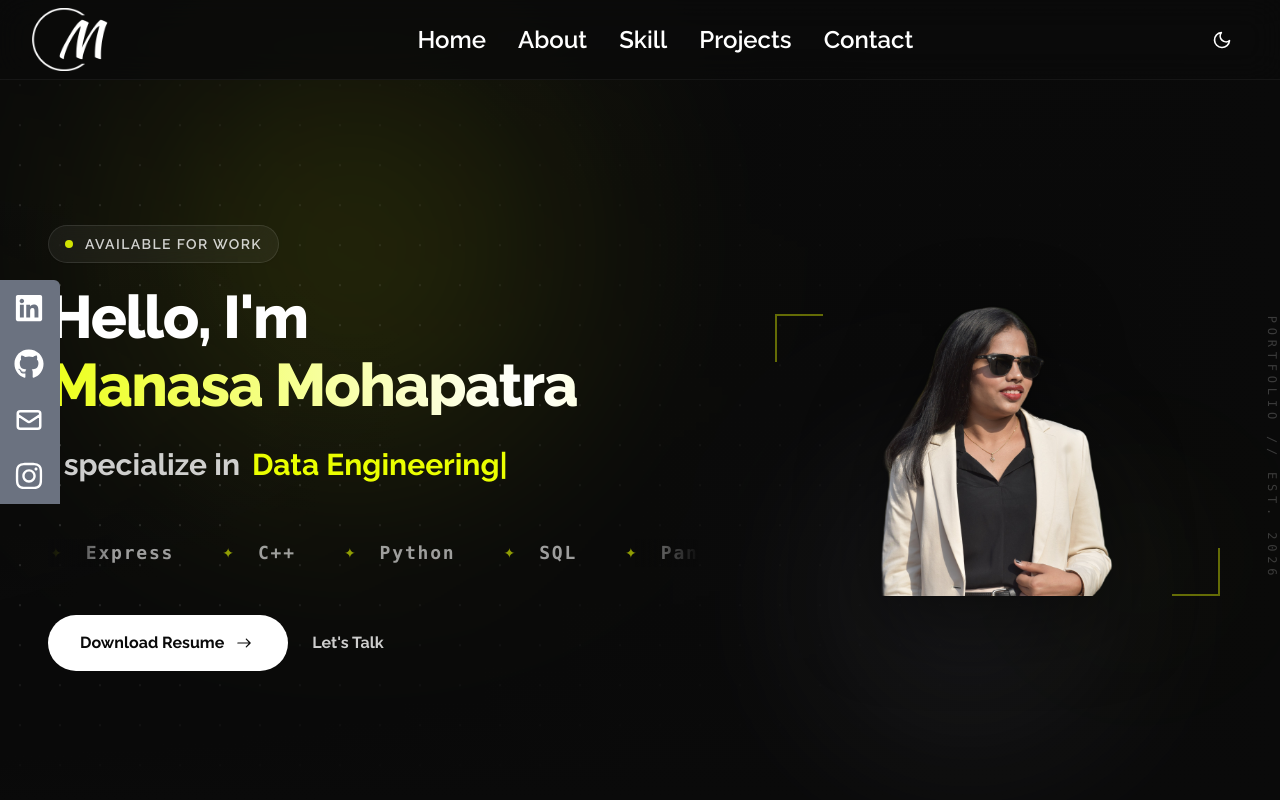
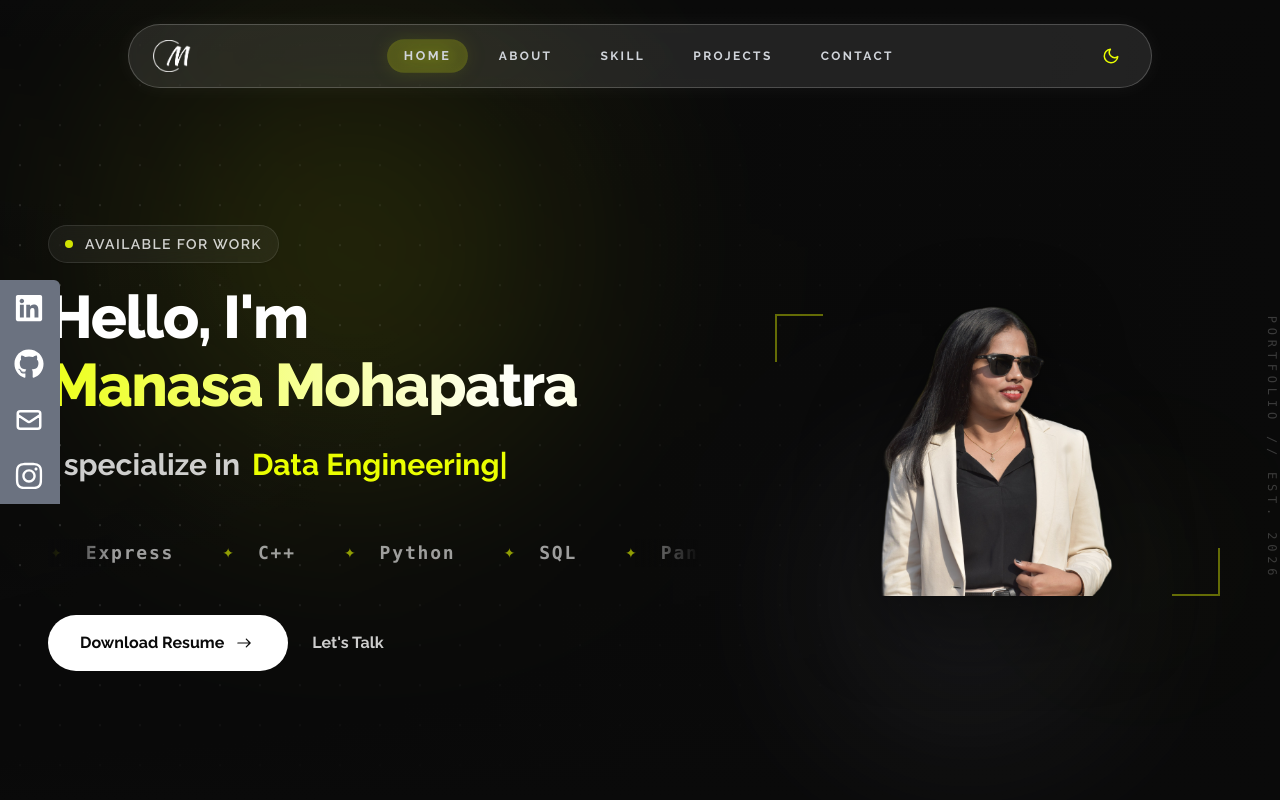
Before and after one commit to Manasamohapatra1/My_Portfolio, a React (Create React App) app: page / in a window 1280 px wide. Shown: the top 800 px of the page. Built offline with nearby package versions, Linux system fonts and the light colour scheme.

Commit message:
Refined Navbar styling, scrolling offsets, and updated email address

```diff
--- a/src/components/ContactMe.jsx
+++ b/src/components/ContactMe.jsx
@@ -4,7 +4,7 @@ import { FaEnvelope, FaMapMarkerAlt, FaPaperPlane } from "react-icons/fa";
 
 const Contact = () => {
   return (
-    <section name="contact" className="relative w-full min-h-screen flex flex-col justify-center px-6 md:px-12 overflow-hidden py-28">
+    <section name="contact" className="relative w-full min-h-screen flex flex-col justify-center px-6 md:px-12 overflow-hidden pt-24 pb-8">
 
       {/* Background Ambience */}
       <div className="absolute top-[10%] left-[10%] w-[300px] h-[300px] bg-yellow-400/5 dark:bg-[#eaff00]/5 rounded-full blur-[120px] pointer-events-none z-0"></div>
@@ -13,7 +13,7 @@ const Contact = () => {
       <div className="max-w-7xl mx-auto w-full relative z-10 flex flex-col lg:flex-row gap-12 lg:gap-20 items-center lg:items-stretch">
 
         {/* Left Column: Header & Info */}
-        <div className="w-full lg:w-1/2 flex flex-col justify-center">
+        <div className="w-full lg:w-1/2 flex flex-col justify-start">
           <motion.div
             initial={{ opacity: 0, x: -30 }}
             whileInView={{ opacity: 1, x: 0 }}
@@ -42,7 +42,7 @@ const Contact = () => {
                 </div>
                 <div>
                   <p className="text-xs font-mono text-gray-500 dark:text-gray-400 uppercase tracking-wider mb-1">Email</p>
-                  <p className="text-sm font-bold text-[#0a0a0a] dark:text-white">manasamohapatra.2001@gmail.com</p>
+                  <p className="text-sm font-bold text-[#0a0a0a] dark:text-white">mohapatramanasa1@gmail.com</p>
                 </div>
               </div>
               <div className="flex items-center gap-4 group cursor-default">
@@ -65,7 +65,7 @@ const Contact = () => {
             whileInView={{ opacity: 1, x: 0 }}
             viewport={{ once: true }}
             transition={{ duration: 0.6, delay: 0.2 }}
-            className="bg-white/60 dark:bg-[#111827]/60 backdrop-blur-xl p-8 lg:p-10 rounded-3xl border border-gray-100 dark:border-white/5 shadow-[0_8px_30px_rgb(0,0,0,0.04)] dark:shadow-[0_8px_30px_rgb(0,0,0,0.12)] w-full relative"
+            className="bg-white/60 dark:bg-[#111827]/60 backdrop-blur-xl p-6 lg:p-8 rounded-3xl border border-gray-100 dark:border-white/5 shadow-[0_8px_30px_rgb(0,0,0,0.04)] dark:shadow-[0_8px_30px_rgb(0,0,0,0.12)] w-full max-w-lg mx-auto relative"
           >
             {/* Inner Glow */}
             <div className="absolute inset-0 bg-gradient-to-br from-yellow-400/5 to-transparent dark:from-[#eaff00]/5 rounded-3xl pointer-events-none"></div>
@@ -73,44 +73,44 @@ const Contact = () => {
             <form
               action="https://getform.io/f/460c4e2e-ea53-4745-a6a5-a355d18d3b28"
               method="POST"
-              className="relative z-10 flex flex-col gap-6"
+              className="relative z-10 flex flex-col gap-4"
             >
-              <div className="flex flex-col gap-2">
+              <div className="flex flex-col gap-1.5">
                 <label className="text-[10px] md:text-xs font-bold text-[#0a0a0a]/80 dark:text-[#ffffff]/80 uppercase tracking-wider">Your Name</label>
                 <input
                   type="text"
                   name="name"
                   placeholder="John Doe"
                   required
-                  className="w-full bg-gray-50/50 dark:bg-[#0a0a0a]/50 text-[#0a0a0a] dark:text-white p-3.5 md:p-4 text-sm md:text-base rounded-xl border border-gray-200 dark:border-white/10 focus:outline-none focus:border-yellow-400 dark:focus:border-[#eaff00] focus:ring-1 focus:ring-yellow-400 dark:focus:ring-[#eaff00] transition-all placeholder:text-gray-400 dark:placeholder:text-gray-600"
+                  className="w-full bg-gray-50/50 dark:bg-[#0a0a0a]/50 text-[#0a0a0a] dark:text-white p-3 md:p-3.5 text-xs md:text-sm rounded-xl border border-gray-200 dark:border-white/10 focus:outline-none focus:border-yellow-400 dark:focus:border-[#eaff00] focus:ring-1 focus:ring-yellow-400 dark:focus:ring-[#eaff00] transition-all placeholder:text-gray-400 dark:placeholder:text-gray-600"
                 />
               </div>
 
-              <div className="flex flex-col gap-2">
+              <div className="flex flex-col gap-1.5">
                 <label className="text-[10px] md:text-xs font-bold text-[#0a0a0a]/80 dark:text-[#ffffff]/80 uppercase tracking-wider">Your Email</label>
                 <input
                   type="email"
                   name="email"
                   placeholder="john@example.com"
                   required
-                  className="w-full bg-gray-50/50 dark:bg-[#0a0a0a]/50 text-[#0a0a0a] dark:text-white p-3.5 md:p-4 text-sm md:text-base rounded-xl border border-gray-200 dark:border-white/10 focus:outline-none focus:border-yellow-400 dark:focus:border-[#eaff00] focus:ring-1 focus:ring-yellow-400 dark:focus:ring-[#eaff00] transition-all placeholder:text-gray-400 dark:placeholder:text-gray-600"
+                  className="w-full bg-gray-50/50 dark:bg-[#0a0a0a]/50 text-[#0a0a0a] dark:text-white p-3 md:p-3.5 text-xs md:text-sm rounded-xl border border-gray-200 dark:border-white/10 focus:outline-none focus:border-yellow-400 dark:focus:border-[#eaff00] focus:ring-1 focus:ring-yellow-400 dark:focus:ring-[#eaff00] transition-all placeholder:text-gray-400 dark:placeholder:text-gray-600"
                 />
               </div>
 
-              <div className="flex flex-col gap-2">
+              <div className="flex flex-col gap-1.5">
                 <label className="text-[10px] md:text-xs font-bold text-[#0a0a0a]/80 dark:text-[#ffffff]/80 uppercase tracking-wider">Your Message</label>
                 <textarea
                   name="message"
                   placeholder="Let's build something amazing together..."
-                  rows="5"
+                  rows="4"
                   required
-                  className="w-full bg-gray-50/50 dark:bg-[#0a0a0a]/50 text-[#0a0a0a] dark:text-white p-3.5 md:p-4 text-sm md:text-base rounded-xl border border-gray-200 dark:border-white/10 focus:outline-none focus:border-yellow-400 dark:focus:border-[#eaff00] focus:ring-1 focus:ring-yellow-400 dark:focus:ring-[#eaff00] transition-all resize-none placeholder:text-gray-400 dark:placeholder:text-gray-600"
+                  className="w-full bg-gray-50/50 dark:bg-[#0a0a0a]/50 text-[#0a0a0a] dark:text-white p-3 md:p-3.5 text-xs md:text-sm rounded-xl border border-gray-200 dark:border-white/10 focus:outline-none focus:border-yellow-400 dark:focus:border-[#eaff00] focus:ring-1 focus:ring-yellow-400 dark:focus:ring-[#eaff00] transition-all resize-none placeholder:text-gray-400 dark:placeholder:text-gray-600"
                 ></textarea>
               </div>
 
               <button
                 type="submit"
-                className="group relative flex items-center justify-center gap-3 w-full py-4 mt-2 bg-gradient-to-r from-yellow-500 to-yellow-400 dark:from-[#eaff00] dark:to-yellow-500 text-[#0a0a0a] font-black text-xs md:text-sm uppercase tracking-widest rounded-xl overflow-hidden hover:scale-[1.02] transition-transform duration-300 shadow-[0_0_20px_rgba(234,255,0,0.3)]"
+                className="group relative flex items-center justify-center gap-3 w-full py-3 mt-1 bg-gradient-to-r from-yellow-500 to-yellow-400 dark:from-[#eaff00] dark:to-yellow-500 text-[#0a0a0a] font-black text-[10px] md:text-xs uppercase tracking-widest rounded-xl overflow-hidden hover:scale-[1.02] transition-transform duration-300 shadow-[0_0_20px_rgba(234,255,0,0.3)]"
               >
                 <div className="absolute inset-0 bg-white/20 translate-y-[100%] group-hover:translate-y-0 transition-transform duration-300"></div>
                 <FaPaperPlane size={14} className="relative z-10 group-hover:-translate-y-1 group-hover:translate-x-1 transition-transform duration-300" />
--- a/src/components/Navbar.jsx
+++ b/src/components/Navbar.jsx
@@ -1,135 +1,139 @@
-// src/components/NavBar.jsx
-import React, { useContext, useState } from "react";
+import React, { useContext, useState, useEffect } from "react";
 import { Link } from "react-scroll";
 import ThemeContext from "../theme/ThemeContext";
 import HeroImage from "../Assets/my-logo.png";
 import { FiMoon, FiSun, FiMenu, FiX } from "react-icons/fi";
+import { motion, AnimatePresence } from "framer-motion";
 
 const NavBar = () => {
   const { theme, toggleTheme } = useContext(ThemeContext);
   const [isOpen, setIsOpen] = useState(false);
+  const [scrolled, setScrolled] = useState(false);
 
   const toggleMenu = () => {
     setIsOpen(!isOpen);
   };
 
+  // Add shadow when scrolled
+  useEffect(() => {
+    const handleScroll = () => {
+      setScrolled(window.scrollY > 20);
+    };
+    window.addEventListener("scroll", handleScroll);
+    return () => window.removeEventListener("scroll", handleScroll);
+  }, []);
+
+  const navLinks = [
+    { id: "home", title: "Home" },
+    { id: "about", title: "About" },
+    { id: "skill", title: "Skill" },
+    { id: "project", title: "Projects" },
+    { id: "contact", title: "Contact" },
+  ];
+
   return (
+    <div className="fixed top-0 left-0 w-full z-50 px-4 md:px-8 pt-4 md:pt-6 pointer-events-none">
+      {/* The Floating Pill */}
       <div
-      className={`flex justify-between items-center w-full h-20 fixed top-0 z-50 transition-colors duration-700 ${
+        className={`max-w-5xl mx-auto flex justify-between items-center h-16 px-6 rounded-full pointer-events-auto transition-all duration-500 ${
+          scrolled ? "shadow-[0_10px_40px_rgb(0,0,0,0.3)]" : ""
+        } ${
           theme === "light"
-          ? "bg-[#ffffff]/80 backdrop-blur-lg text-[#0a0a0a] shadow-sm"
-          : "bg-[#0a0a0a]/80 backdrop-blur-lg text-[#ffffff] border-b border-white/5"
+            ? "bg-white/95 backdrop-blur-2xl border border-gray-300 text-[#0a0a0a] shadow-lg"
+            : "bg-white/10 backdrop-blur-3xl border border-white/20 text-white shadow-[0_0_20px_rgba(255,255,255,0.05)]"
         }`}
       >
-      <div className="ml-8">
+        {/* Logo */}
+        <div className="flex-shrink-0 cursor-pointer">
+          <Link to="home" smooth={true} duration={600} offset={0}>
             <img
-          className={`object-scale-down h-8 md:h-16 ${
+              className={`h-8 transition-transform duration-300 hover:scale-105 ${
                 theme === "light" ? "filter invert" : ""
               }`}
               src={HeroImage}
               alt="Logo"
             />
+          </Link>
         </div>
 
         {/* Desktop Menu */}
-      <ul className="hidden md:flex md:font-bold">
-        <Link to="home" smooth={true} duration={600} offset={0}>
-          <li className="px-4 cursor-pointer text-2xl capitalize font-semibold hover:scale-105 duration-200">
-            Home
+        <ul className="hidden md:flex items-center gap-2 lg:gap-4">
+          {navLinks.map(({ id, title }) => (
+            <li key={id}>
+              <Link
+                to={id}
+                spy={true}
+                activeClass={theme === "light" ? "text-yellow-600 font-black scale-105 bg-yellow-400/20 drop-shadow-sm" : "text-[#eaff00] font-black scale-105 bg-[#eaff00]/15 drop-shadow-[0_0_8px_rgba(234,255,0,0.5)] shadow-[inset_0_0_10px_rgba(234,255,0,0.1)]"}
+                smooth={true}
+                duration={600}
+                offset={0}
+                className="cursor-pointer flex items-center justify-center px-4 py-2 rounded-full text-[10px] lg:text-xs uppercase tracking-[0.2em] font-bold text-gray-800 dark:text-gray-300 hover:text-yellow-600 dark:hover:text-[#eaff00] hover:bg-yellow-400/10 dark:hover:bg-[#eaff00]/10 hover:scale-105 transition-all duration-300"
+              >
+                {title}
+              </Link>
             </li>
-        </Link>
-        <Link to="about" smooth={true} duration={600} offset={0}>
-          <li className="px-4 cursor-pointer text-2xl capitalize font-semibold hover:scale-105 duration-200">
-            About
-          </li>
-        </Link>
-        <Link to="skill" smooth={true} duration={600} offset={0}>
-          <li className="px-4 cursor-pointer text-2xl capitalize font-semibold hover:scale-105 duration-200">
-            Skill
-          </li>
-        </Link>
-        <Link to="project" smooth={true} duration={600} offset={0}>
-          <li className="px-4 cursor-pointer text-2xl capitalize font-semibold hover:scale-105 duration-200">
-            Projects
-          </li>
-        </Link>
-        <Link to="contactme" smooth={true} duration={600} offset={0}>
-          <li className="px-4 cursor-pointer text-2xl capitalize font-semibold hover:scale-105 duration-200">
-            Contact
-          </li>
-        </Link>
+          ))}
         </ul>
 
-      {/* Theme Toggle Button for Mobile */}
-
-      {/* Mobile Menu Icon */}
-      <div className="md:hidden flex items-center mr-8">
-        <button onClick={toggleMenu} className="text-2xl cursor-pointer">
-          {isOpen ? <FiX /> : <FiMenu />}
-        </button>
-      </div>
-
-      {/* Theme Toggle Button for Desktop */}
+        {/* Actions (Theme Toggle & Mobile Menu) */}
+        <div className="flex items-center gap-4">
           <button
             onClick={toggleTheme}
-        className="hidden md:block text-2xl px-4 cursor-pointer capitalize font-medium hover:scale-105 duration-200 mr-8"
+            className={`flex items-center justify-center w-8 h-8 rounded-full transition-colors duration-300 ${
+              theme === "light" ? "hover:bg-gray-200" : "hover:bg-white/10"
+            }`}
           >
             {theme === "light" ? (
-          <FiSun className="hover:text-gray-50 text-xl" />
+              <FiSun className="text-lg text-black" />
             ) : (
-          <FiMoon className="dark:text-ternary-light dark:hover:text-primary-light text-xl" />
+              <FiMoon className="text-lg text-[#eaff00]" />
             )}
           </button>
 
-      {/* Mobile Menu */}
+          <button
+            onClick={toggleMenu}
+            className={`md:hidden flex items-center justify-center w-8 h-8 rounded-full transition-colors duration-300 ${
+              theme === "light" ? "hover:bg-gray-200" : "hover:bg-white/10"
+            }`}
+          >
+            {isOpen ? <FiX className="text-xl" /> : <FiMenu className="text-xl" />}
+          </button>
+        </div>
+      </div>
+
+      {/* Mobile Menu Dropdown */}
+      <AnimatePresence>
         {isOpen && (
-        <ul
-          className={`flex flex-col items-center absolute top-20 left-0 w-full transition-colors duration-700 ${
+          <motion.div
+            initial={{ opacity: 0, y: -20, scale: 0.95 }}
+            animate={{ opacity: 1, y: 0, scale: 1 }}
+            exit={{ opacity: 0, y: -20, scale: 0.95 }}
+            transition={{ duration: 0.2 }}
+            className={`absolute top-24 left-4 right-4 md:hidden rounded-3xl overflow-hidden pointer-events-auto border ${
               theme === "light"
-              ? "bg-[#ffffff]/95 backdrop-blur-xl text-[#0a0a0a]"
-              : "bg-[#0a0a0a]/95 backdrop-blur-xl text-[#ffffff]"
-          } md:hidden`}
+                ? "bg-white/95 backdrop-blur-2xl border-gray-200 shadow-2xl"
+                : "bg-[#111827]/95 backdrop-blur-2xl border-white/10 shadow-[0_8px_30px_rgb(0,0,0,0.5)]"
+            }`}
           >
-          <Link to="home" smooth={true} duration={600} offset={0} onClick={toggleMenu}>
-            <li className="py-4 cursor-pointer text-2xl capitalize font-medium hover:scale-105 duration-200">
-              Home
+            <ul className="flex flex-col items-center py-6 gap-6">
+              {navLinks.map(({ id, title }) => (
+                <li key={id}>
+                  <Link
+                    to={id}
+                    onClick={toggleMenu}
+                    smooth={true}
+                    duration={600}
+                    offset={0}
+                    className="cursor-pointer inline-block text-sm uppercase tracking-[0.2em] font-black text-gray-500 dark:text-gray-400 hover:text-yellow-500 dark:hover:text-[#eaff00] hover:scale-110 transition-all duration-300"
+                  >
+                    {title}
+                  </Link>
                 </li>
-          </Link>
-          <Link to="about" smooth={true} duration={600} offset={0} onClick={toggleMenu}>
-            <li className="py-4 cursor-pointer text-2xl capitalize font-medium hover:scale-105 duration-200">
-              About
-            </li>
-          </Link>
-          <Link to="skill" smooth={true} duration={600} offset={0} onClick={toggleMenu}>
-            <li className="py-4 cursor-pointer text-2xl capitalize font-medium hover:scale-105 duration-200">
-              Skill
-            </li>
-          </Link>
-          <Link to="project" smooth={true} duration={600} offset={0} onClick={toggleMenu}>
-            <li className="py-4 cursor-pointer text-2xl capitalize font-medium hover:scale-105 duration-200">
-              Projects
-            </li>
-          </Link>
-          <Link to="contactme" smooth={true} duration={600} offset={0} onClick={toggleMenu}>
-            <li className="py-4 cursor-pointer text-2xl capitalize font-medium hover:scale-105 duration-200">
-              Contact
-            </li>
-          </Link>
-          <button
-            onClick={() => {
-              toggleTheme();
-              toggleMenu();
-            }}
-            className="py-4 text-2xl cursor-pointer capitalize font-medium hover:scale-105 duration-200"
-          >
-            {theme === "light" ? (
-              <FiSun className="hover:text-gray-50 text-xl" />
-            ) : (
-              <FiMoon className="dark:text-ternary-light dark:hover:text-primary-light text-xl" />
+              ))}
+            </ul>
+          </motion.div>
         )}
-          </button>
-        </ul>
-      )}
+      </AnimatePresence>
     </div>
   );
 };
--- a/src/components/Project.jsx
+++ b/src/components/Project.jsx
@@ -86,7 +86,7 @@ const Projects = () => {
   ];
 
   return (
-    <section name="project" className="relative w-full min-h-screen flex flex-col justify-center px-6 md:px-12 overflow-hidden py-28">
+    <section name="project" className="relative w-full min-h-screen flex flex-col justify-center px-6 md:px-12 overflow-hidden pt-24 pb-8">
 
       {/* Background Ambience */}
       <div className="absolute top-[10%] right-[10%] w-[300px] h-[300px] bg-yellow-400/5 dark:bg-[#eaff00]/5 rounded-full blur-[120px] pointer-events-none z-0"></div>
--- a/src/components/Skill.jsx
+++ b/src/components/Skill.jsx
@@ -150,7 +150,7 @@ const Skill = () => {
   ]; // 4 items = 2 cols x 2 rows
 
   return (
-    <section name="skill" className="relative w-full min-h-screen flex flex-col justify-center px-6 md:px-12 overflow-hidden py-20">
+    <section name="skill" className="relative w-full min-h-screen flex flex-col justify-center px-6 md:px-12 overflow-hidden pt-24 pb-8">
 
       {/* Background Ambience */}
       <div className="absolute top-[30%] left-[10%] w-[200px] h-[200px] bg-yellow-400/5 dark:bg-[#eaff00]/5 rounded-full blur-[100px] pointer-events-none"></div>
@@ -162,7 +162,7 @@ const Skill = () => {
       <div className="max-w-7xl mx-auto w-full relative z-10 flex flex-col lg:flex-row items-center lg:items-stretch gap-10 lg:gap-16">
 
         {/* Left Side: Editorial Header */}
-        <div className="w-full lg:w-1/3 flex flex-col justify-center">
+        <div className="w-full lg:w-1/3 flex flex-col justify-start">
           <motion.div
             initial={{ opacity: 0, x: -30 }}
             whileInView={{ opacity: 1, x: 0 }}
@@ -186,7 +186,7 @@ const Skill = () => {
         </div>
 
         {/* Right Side: Perfectly Symmetric 2x2 Bento Box Layout */}
-        <div className="w-full lg:w-2/3 flex flex-col justify-center">
+        <div className="w-full lg:w-2/3 flex flex-col justify-start mt-4 lg:mt-0">
           <motion.div
             variants={sectionVariants}
             initial="hidden"
```
Also changed, not shown: src/components/About.jsx (+4 -4 lines). Lines whose indentation alone changed are shown as unchanged.
